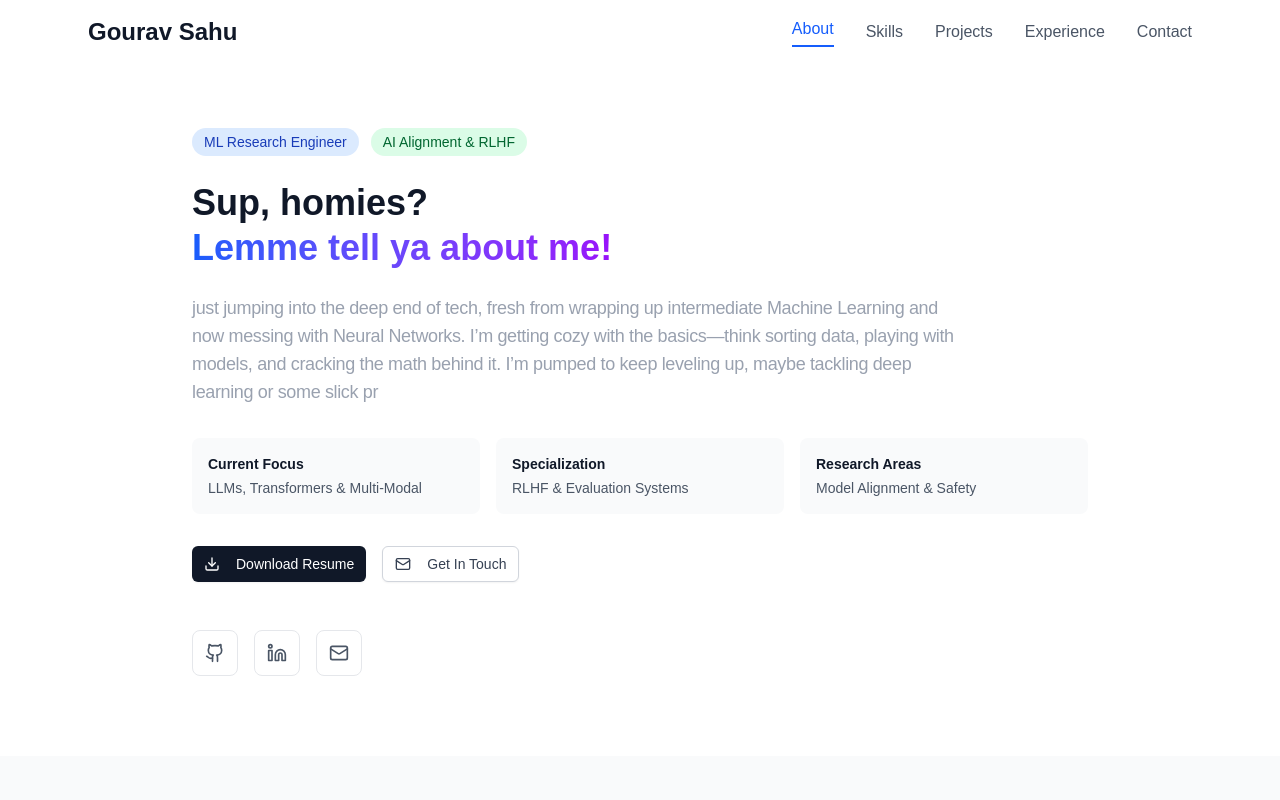
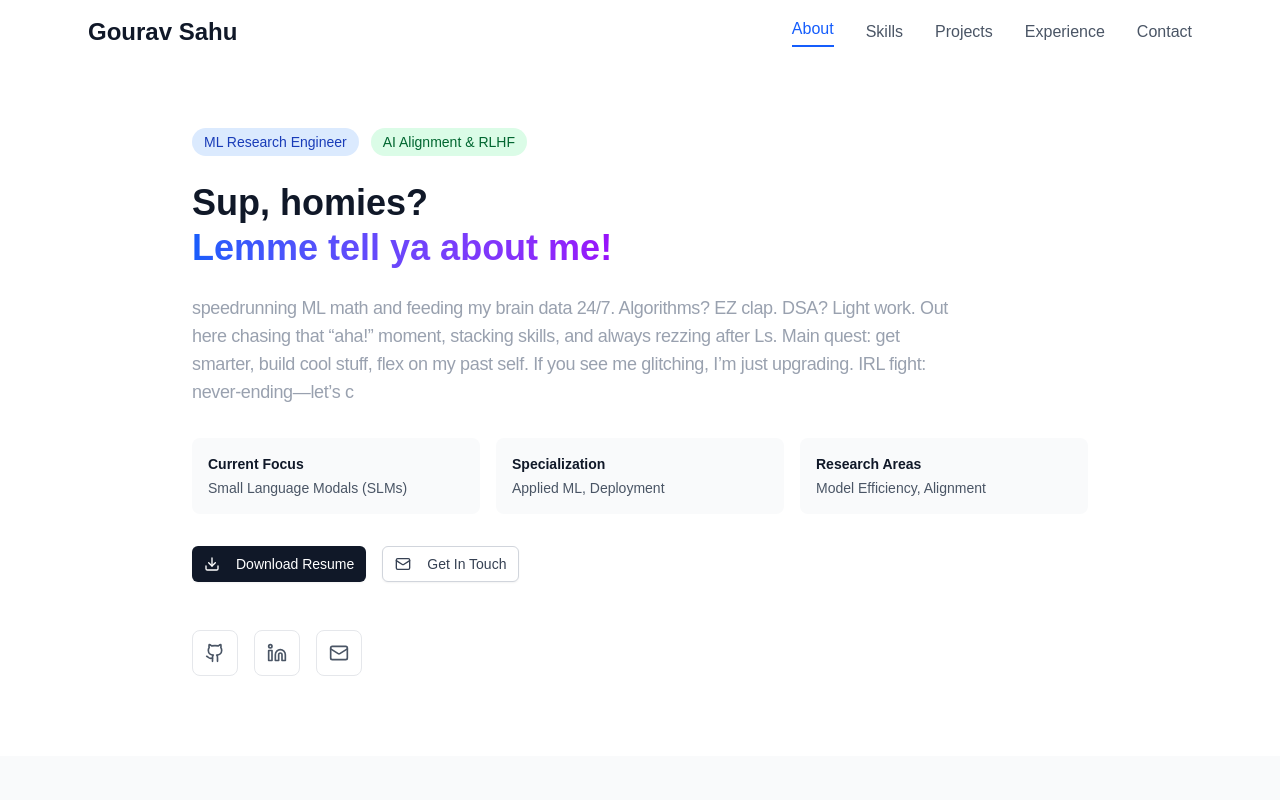
Before and after one commit to binaryecheos/newport, a Next.js app: page / in a window 1280 px wide. Shown: the top 800 px of the page. Built offline with nearby package versions, Linux system fonts and the light colour scheme.

Commit message:
Update text content in page.tsx

```diff
--- a/app/page.tsx
+++ b/app/page.tsx
@@ -273,21 +273,21 @@ const SimpleClassyPortfolio = () => {
               duration={20}
               className="text-lg text-gray-400 font-light"
             >
-              just jumping into the deep end of tech, fresh from wrapping up intermediate Machine Learning and now messing with Neural Networks. I’m getting cozy with the basics—think sorting data, playing with models, and cracking the math behind it. I’m pumped to keep leveling up, maybe tackling deep learning or some slick projects down the road, but right now, I’m just stoked to be learning and building cool stuff!
+              speedrunning ML math and feeding my brain data 24/7. Algorithms? EZ clap. DSA? Light work. Out here chasing that “aha!” moment, stacking skills, and always rezzing after Ls. Main quest: get smarter, build cool stuff, flex on my past self. If you see me glitching, I’m just upgrading. IRL fight: never-ending—let’s cook. 🚀👾
             </TypingAnimation>
           </div>
           <div className="grid grid-cols-1 sm:grid-cols-2 lg:grid-cols-3 gap-4 mb-8 text-sm">
             <div className="bg-gray-50 rounded-lg p-4">
               <div className="font-semibold text-gray-900 mb-1">Current Focus</div>
-              <div className="text-gray-600">LLMs, Transformers & Multi-Modal</div>
+              <div className="text-gray-600">Small Language Modals (SLMs)</div>
             </div>
             <div className="bg-gray-50 rounded-lg p-4">
               <div className="font-semibold text-gray-900 mb-1">Specialization</div>
-              <div className="text-gray-600">RLHF & Evaluation Systems</div>
+              <div className="text-gray-600">Applied ML, Deployment</div>
             </div>
             <div className="bg-gray-50 rounded-lg p-4 sm:col-span-2 lg:col-span-1">
               <div className="font-semibold text-gray-900 mb-1">Research Areas</div>
-              <div className="text-gray-600">Model Alignment & Safety</div>
+              <div className="text-gray-600">Model Efficiency, Alignment</div>
             </div>
           </div>
 
```
